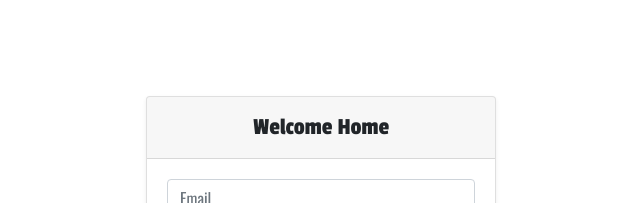
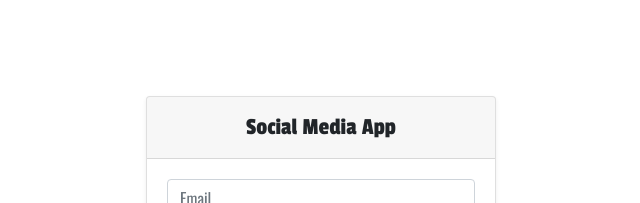
Before and after one commit to aaronrs2002/social-media-tutorial, a React (Create React App) app in the folder client/: page / in a window 1280 px wide. Shown: the top 203 px of the page, without its empty margins (319-959 px from the left). Built offline with nearby package versions, Linux system fonts and the light colour scheme; a web font is replaced by a local one.

Commit message:
Update Login.js
updates

```diff
--- a/client/src/components/Login.js
+++ b/client/src/components/Login.js
@@ -51,7 +51,7 @@ const Login = (props) => {
       <div class="col mt-5">
         <div class="card mb-4 rounded-3 shadow-sm">
           <div class="card-header py-3">
-            <h4 class="my-0 fw-normal">Welcome Home</h4>
+            <h4 class="my-0 fw-normal">Social Media App</h4>
           </div>
 
           <div class="card-body">
@@ -75,7 +75,7 @@ const Login = (props) => {
                 <input type="password" className="form-control" name="password1" placeholder="Password" maxLength="75" onChange={ckNewPassword} />
                 <input type="password" className="form-control" name="password2" placeholder="Password" maxLength="75" onChange={ckNewPassword} />
 
-                <button className="btn btn-block btn-success ckValidate hide" name="newUser" onClick={() => props.createUser()}>Create User</button>
+                <button className="btn w-100 btn-success ckValidate hide" name="newUser" onClick={() => props.createUser()}>Create User</button>
 
                 <i><a href="#" onClick={() => props.setNewUser((newUser) => false)}>Already have an account</a></i>
               </React.Fragment>}
```
